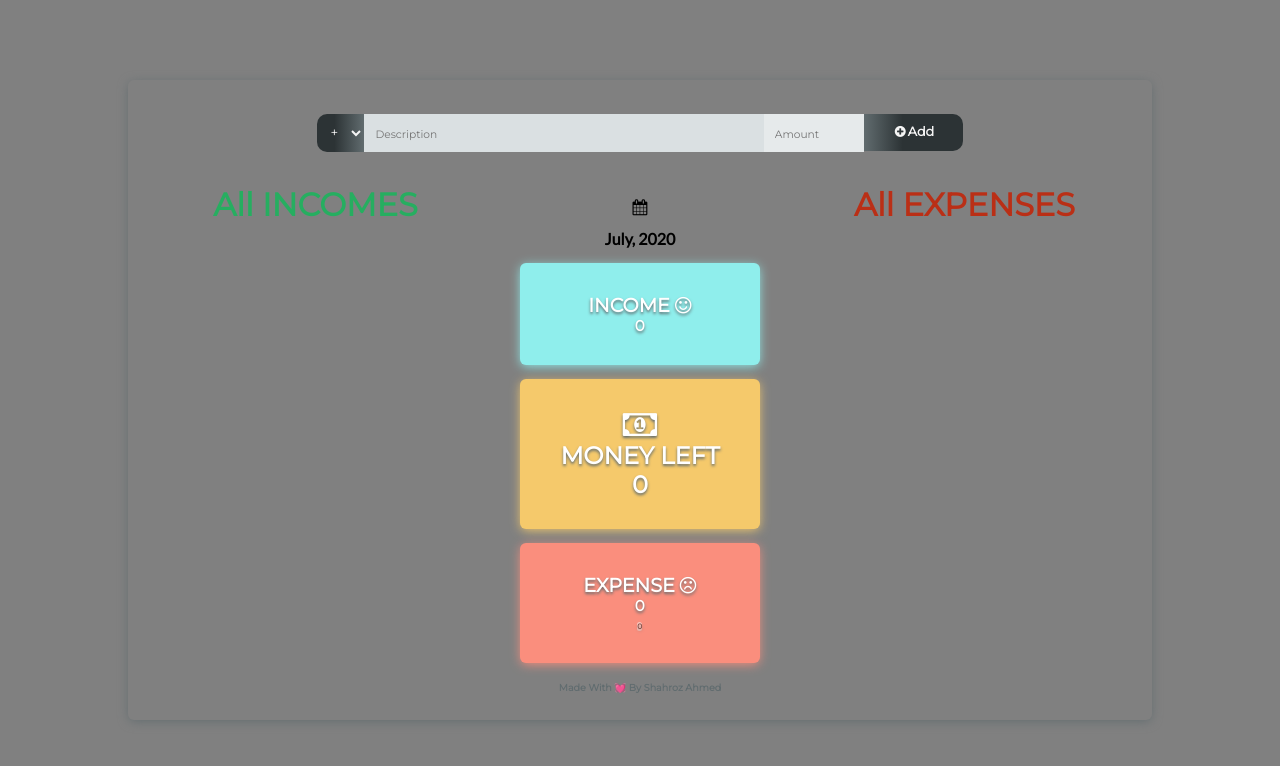
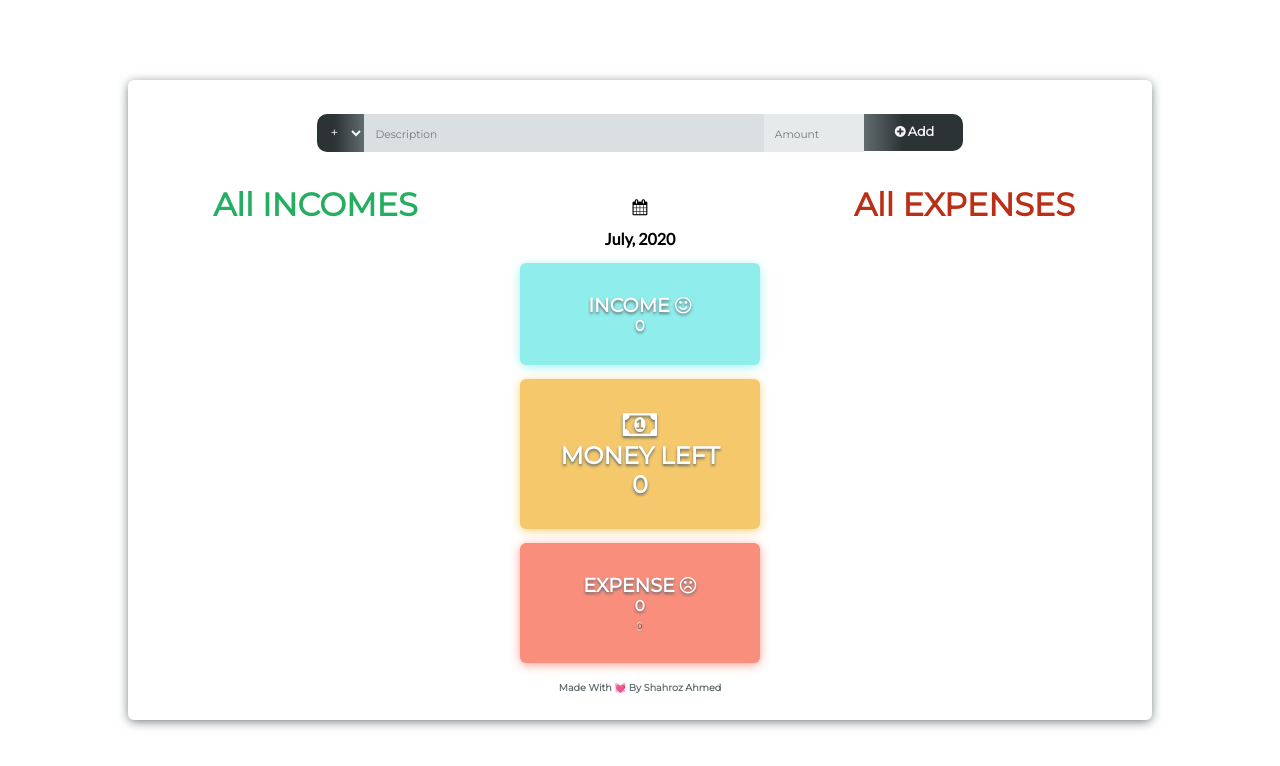
Before and after one commit to ShahrozAhmd/budget_app, a plain HTML site: page index.html in a window 1280 px wide. Drawn offline with Linux system fonts and the light colour scheme.

Commit message:
remove a css property

```diff
--- a/style.css
+++ b/style.css
@@ -17,7 +17,7 @@ body {
   align-items: center;
   width: 100%;
   height: 100vh;
-  background-color: grey;
+
 }
 
 .main-container {
```
